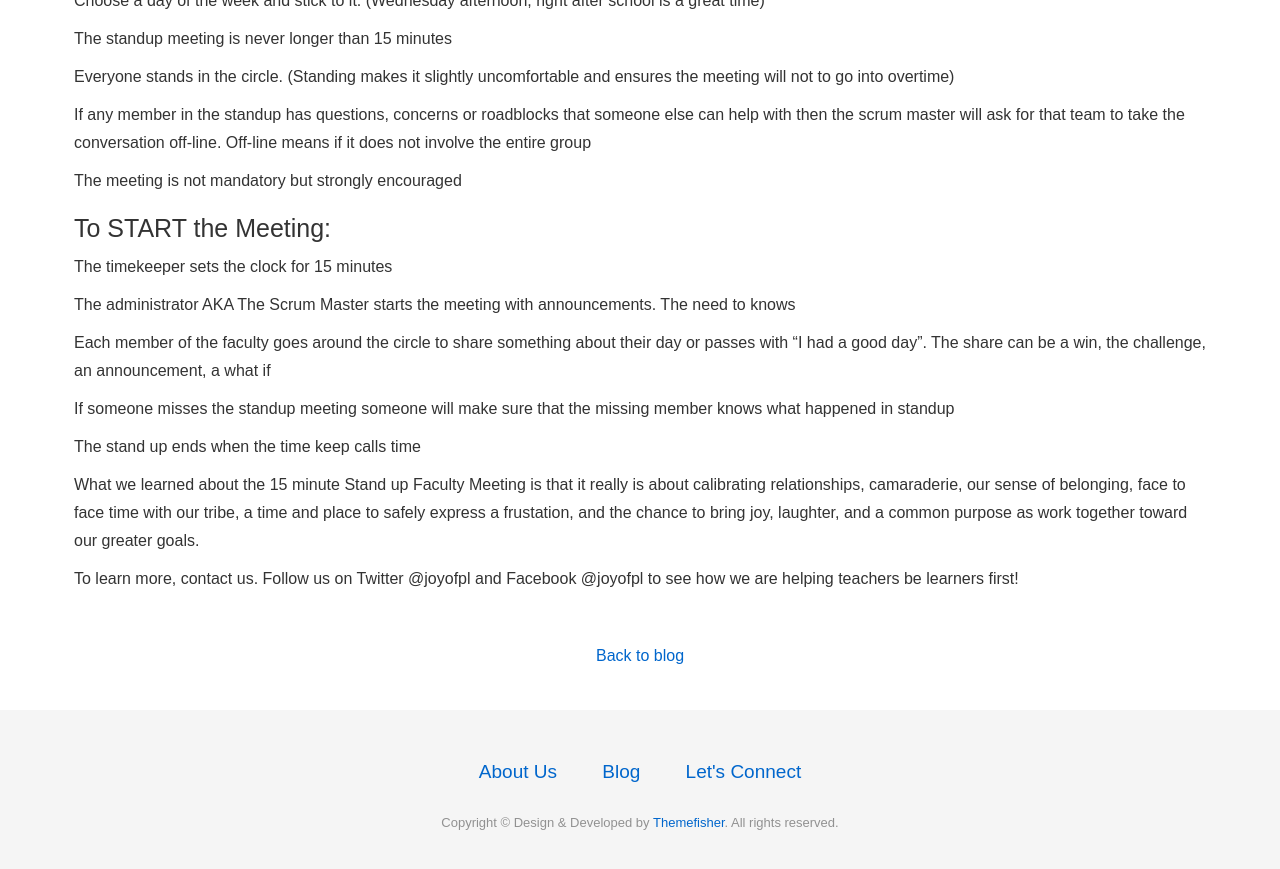
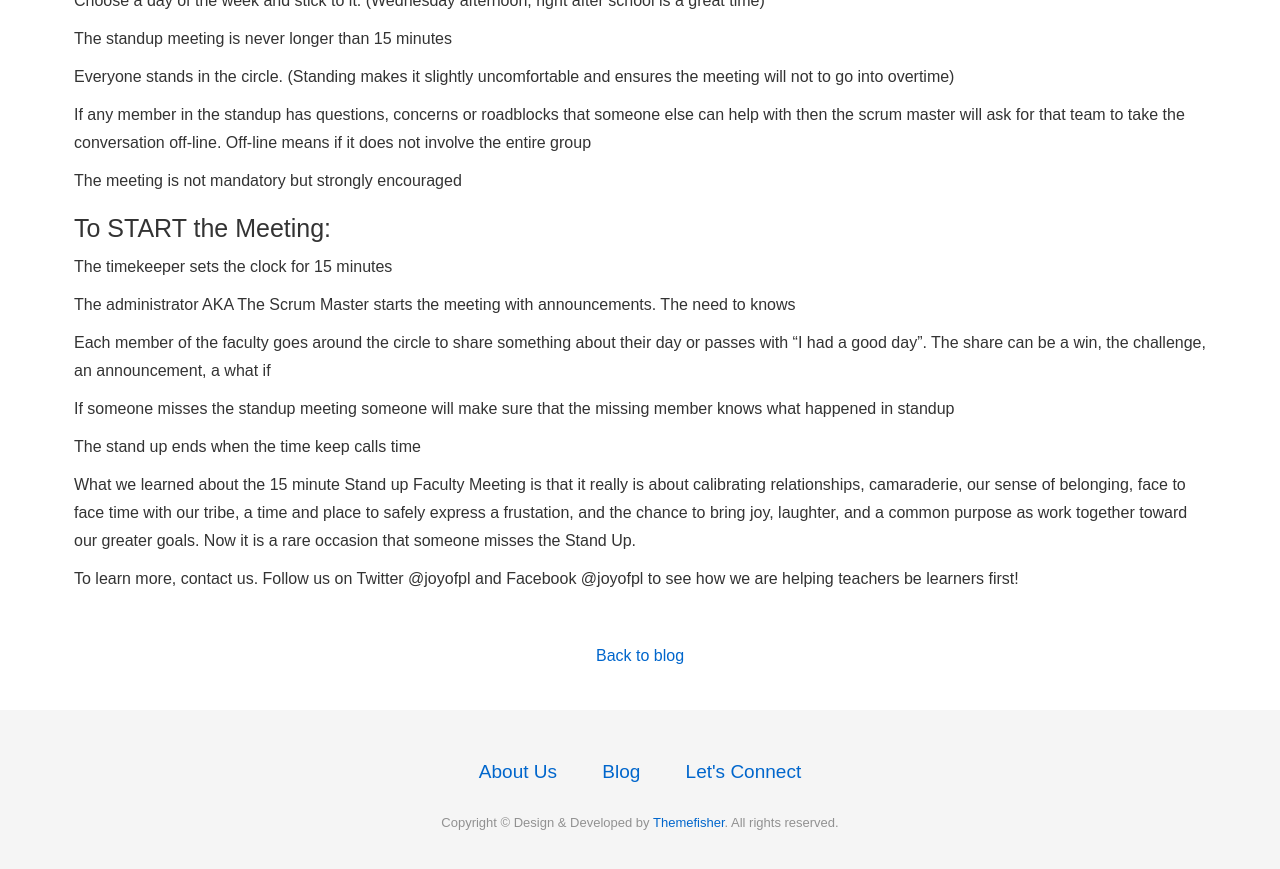
Before and after one commit to meesterkurt/joyofprofessionallearning, a Jekyll site: the page built from _posts/2017-10-14-stand-up-faculty-meeting.markdown, in a window 1280 px wide and 900 px high, scrolled down 1353 px. Shown: the top 869 px of the window. Built offline with Jekyll 4.4.1, drawn with Linux system fonts in a browser that asks for light colours; nearby versions of some CDN libraries.

Commit message:
Update 2017-10-14-stand-up-faculty-meeting.markdown

```diff
--- a/_posts/2017-10-14-stand-up-faculty-meeting.markdown
+++ b/_posts/2017-10-14-stand-up-faculty-meeting.markdown
@@ -43,7 +43,7 @@
 
 The stand up ends when the time keep calls time
 
-What we learned about the 15 minute Stand up Faculty Meeting is that it really is about calibrating relationships, camaraderie, our sense of belonging, face to face time with our tribe, a time and place to safely express a frustation, and the chance to bring joy, laughter, and a common purpose as work together toward our greater goals.
+What we learned about the 15 minute Stand up Faculty Meeting is that it really is about calibrating relationships, camaraderie, our sense of belonging, face to face time with our tribe, a time and place to safely express a frustation, and the chance to bring joy, laughter, and a common purpose as work together toward our greater goals. Now it is a rare occasion that someone misses the Stand Up.
 
 To learn more, contact us.
 Follow us on Twitter @joyofpl and Facebook @joyofpl to see how we are helping teachers be learners first!
```
